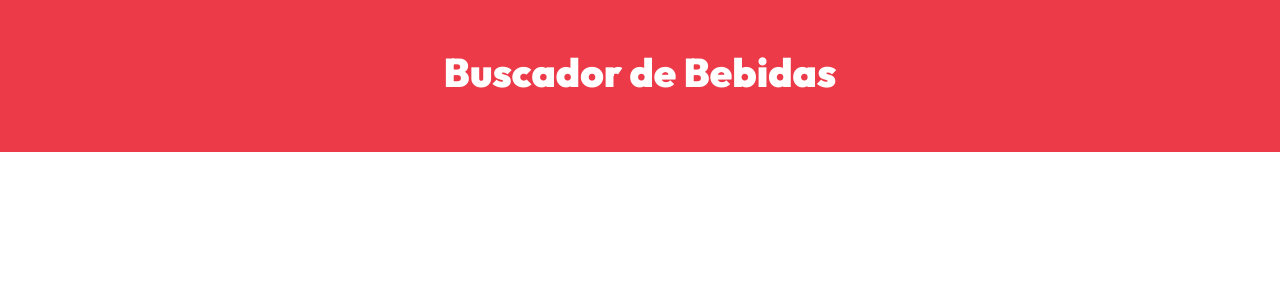
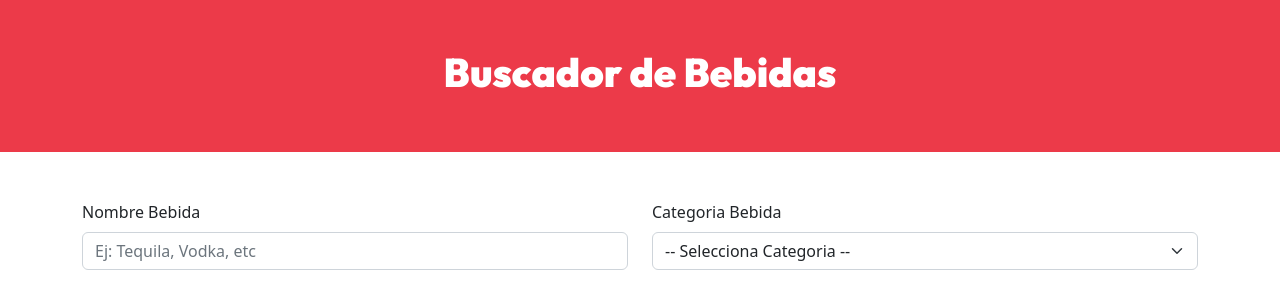
Before and after one commit to marshalmori/buscador-bebidas, a React (Vite) app: page / in a window 1280 px wide. Shown: the top 308 px of the page. Built offline with nearby package versions, Linux system fonts and the light colour scheme.

Commit message:
Cria Formulário para digitar o nome da bebida e selecionar sua categoria

```diff
--- a/src/App.jsx
+++ b/src/App.jsx
@@ -1,4 +1,5 @@
 import { Container } from "react-bootstrap";
+import Formulario from "./components/Formulario";
 
 function App() {
   return (
@@ -7,7 +8,9 @@
         <h1>Buscador de Bebidas</h1>
       </header>
 
-      <Container></Container>
+      <Container className="mt-5">
+        <Formulario />
+      </Container>
     </>
   );
 }
--- /dev/null
+++ b/src/components/Formulario.jsx
@@ -0,0 +1,31 @@
+import { Button, Form, Row, Col } from "react-bootstrap";
+
+const Formulario = () => {
+  return (
+    <Form>
+      <Row>
+        <Col md={6}>
+          <Form.Group className="mb-3">
+            <Form.Label htmlFor="nombre">Nombre Bebida</Form.Label>
+            <Form.Control
+              id="nombre"
+              type="text"
+              placeholder="Ej: Tequila, Vodka, etc"
+              name="nombre"
+            />
+          </Form.Group>
+        </Col>
+        <Col md={6}>
+          <Form.Group className="mb-3">
+            <Form.Label htmlFor="categoria">Categoria Bebida</Form.Label>
+            <Form.Select id="categoria" nombre="categoria">
+              <option>-- Selecciona Categoria --</option>
+            </Form.Select>
+          </Form.Group>
+        </Col>
+      </Row>
+    </Form>
+  );
+};
+
+export default Formulario;
```
